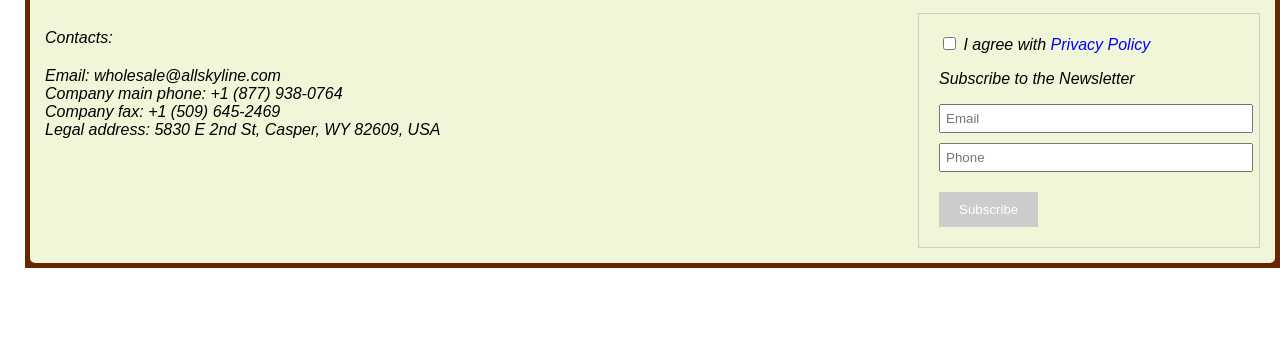
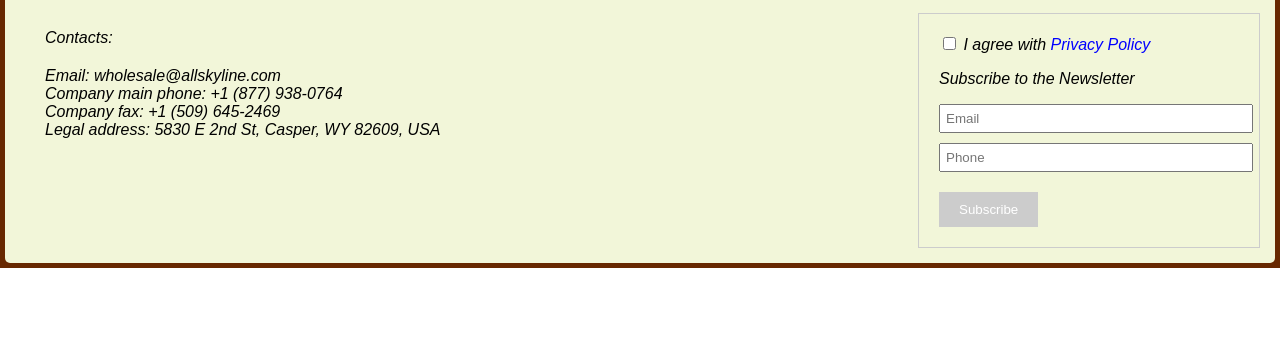
Before and after one commit to Yuriy2437/Vizitka_1, a website: page index.html in a window 1280 px wide. Shown: the part 457-800 px from the top of the page. Drawn offline with Linux system fonts and the light colour scheme.

Commit message:
paddin-left in class content

```diff
--- a/styles.css
+++ b/styles.css
@@ -5,7 +5,6 @@ body {
 
 .container {
   padding: 5px;
-  margin-left: 25px;
   background-color: #672801;
 }
 
@@ -26,6 +25,7 @@ body {
   border-radius: 5px;
   overflow: hidden;
   padding: 15px;
+  padding-left: 40px;
 }
 
 .header {
```
